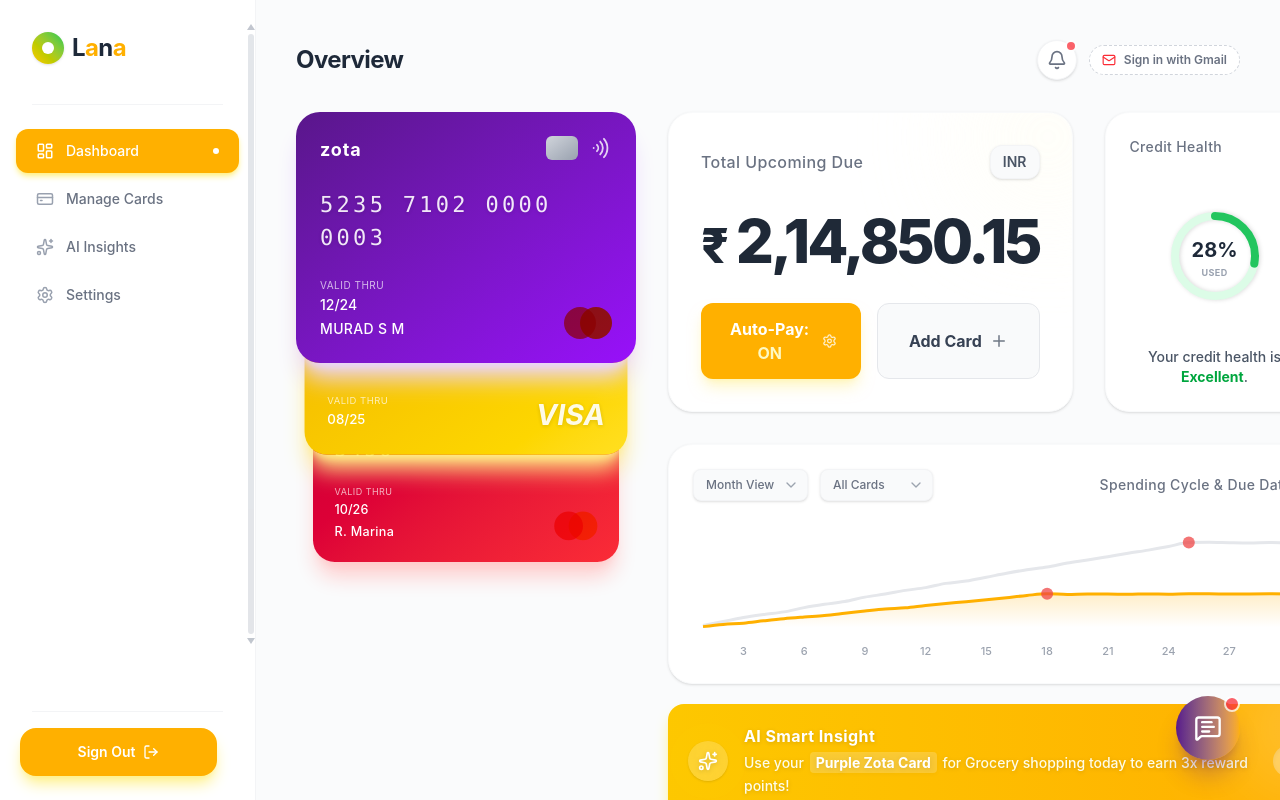
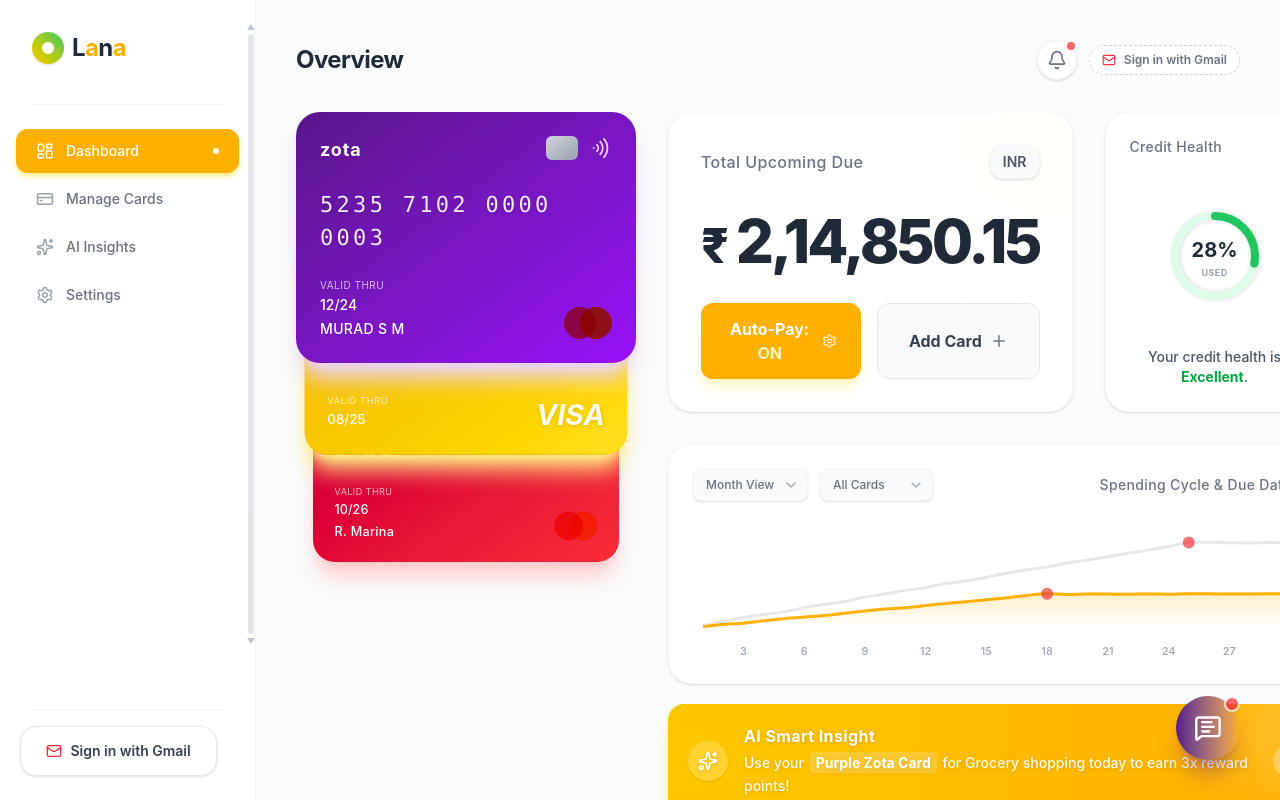
Before and after one commit to Kamal-dev-1999/Credit-Card-Management, a React app in the folder frontend/: page / in a window 1280 px wide. Built offline with nearby package versions, Linux system fonts and the light colour scheme; the HTML template or start-up script is replaced by a standard one.

Commit message:
Implemented oAuth2 Token login

```diff
--- a/frontend/src/components/Sidebar.jsx
+++ b/frontend/src/components/Sidebar.jsx
@@ -1,13 +1,22 @@
-import React from 'react';
+import React, { useState } from 'react';
 import {
   LayoutDashboard,
   CreditCard,
   Sparkles,
   Settings,
-  LogOut
+  LogOut,
+  Mail
 } from 'lucide-react';
 
 const Sidebar = ({ activePage = 'dashboard', setActivePage = () => {}, onSignOut = () => {} }) => {
+  const [isLoggedIn, setIsLoggedIn] = useState(!!localStorage.getItem('lana_user_email'));
+  const userEmail = localStorage.getItem('lana_user_email');
+
+  const handleSignOut = () => {
+    setIsLoggedIn(false);
+    onSignOut();
+  };
+
   const menuItems = [
     { id: 'dashboard', name: 'Dashboard', icon: <LayoutDashboard size={18} /> },
     { id: 'manage-cards', name: 'Manage Cards', icon: <CreditCard size={18} /> },
@@ -59,10 +68,28 @@
         {/* Separator */}
         <div className="mx-3 mt-4 mb-2 h-px bg-gray-100"></div>
 
-        <button onClick={onSignOut} className="flex items-center justify-center gap-2 w-11/12 bg-primary hover:bg-yellow-500 text-white py-3.5 rounded-2xl font-semibold text-sm transition-transform active:scale-95 shadow-lg shadow-yellow-200">
-          Sign Out
-          <LogOut size={16} />
-        </button>
+        {isLoggedIn ? (
+          <div className="flex flex-col gap-2">
+            <div className="flex items-center gap-2 px-3 py-2 bg-gray-50 rounded-xl">
+              <div className="w-7 h-7 rounded-lg bg-gradient-to-br from-purple-600 to-primary flex items-center justify-center text-white font-bold text-xs shrink-0">
+                {userEmail?.charAt(0).toUpperCase()}
+              </div>
+              <span className="text-xs text-gray-600 font-medium truncate">{userEmail}</span>
+            </div>
+            <button onClick={handleSignOut} className="flex items-center justify-center gap-2 w-11/12 bg-primary hover:bg-yellow-500 text-white py-3.5 rounded-2xl font-semibold text-sm transition-transform active:scale-95 shadow-lg shadow-yellow-200">
+              Sign Out
+              <LogOut size={16} />
+            </button>
+          </div>
+        ) : (
+          <button
+            onClick={() => window.location.href = 'http://localhost:5000/api/auth/google'}
+            className="flex items-center justify-center gap-2 w-11/12 bg-white hover:bg-yellow-50 text-gray-700 border border-gray-200 hover:border-primary py-3.5 rounded-2xl font-semibold text-sm transition-all active:scale-95 shadow-sm"
+          >
+            <Mail size={16} className="text-red-500" />
+            Sign in with Gmail
+          </button>
+        )}
       </div>
     </div>
   );
```
